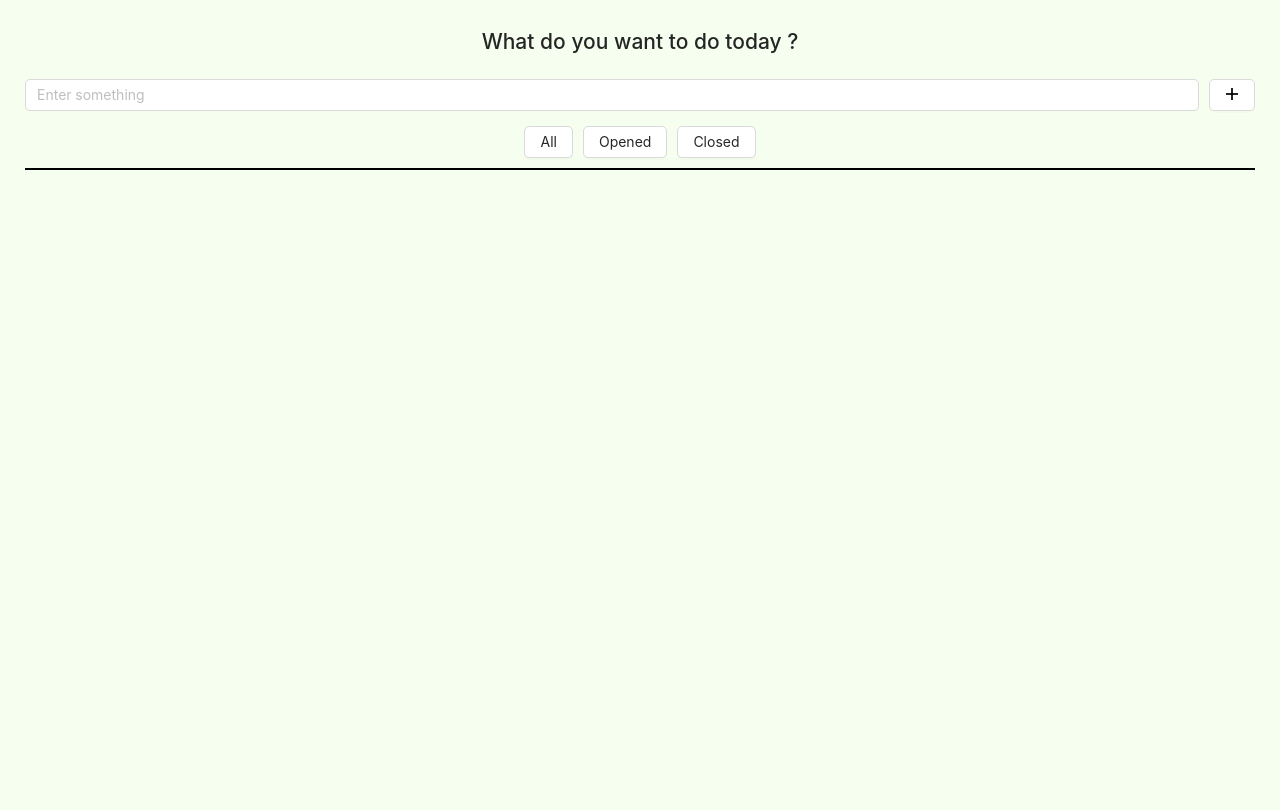
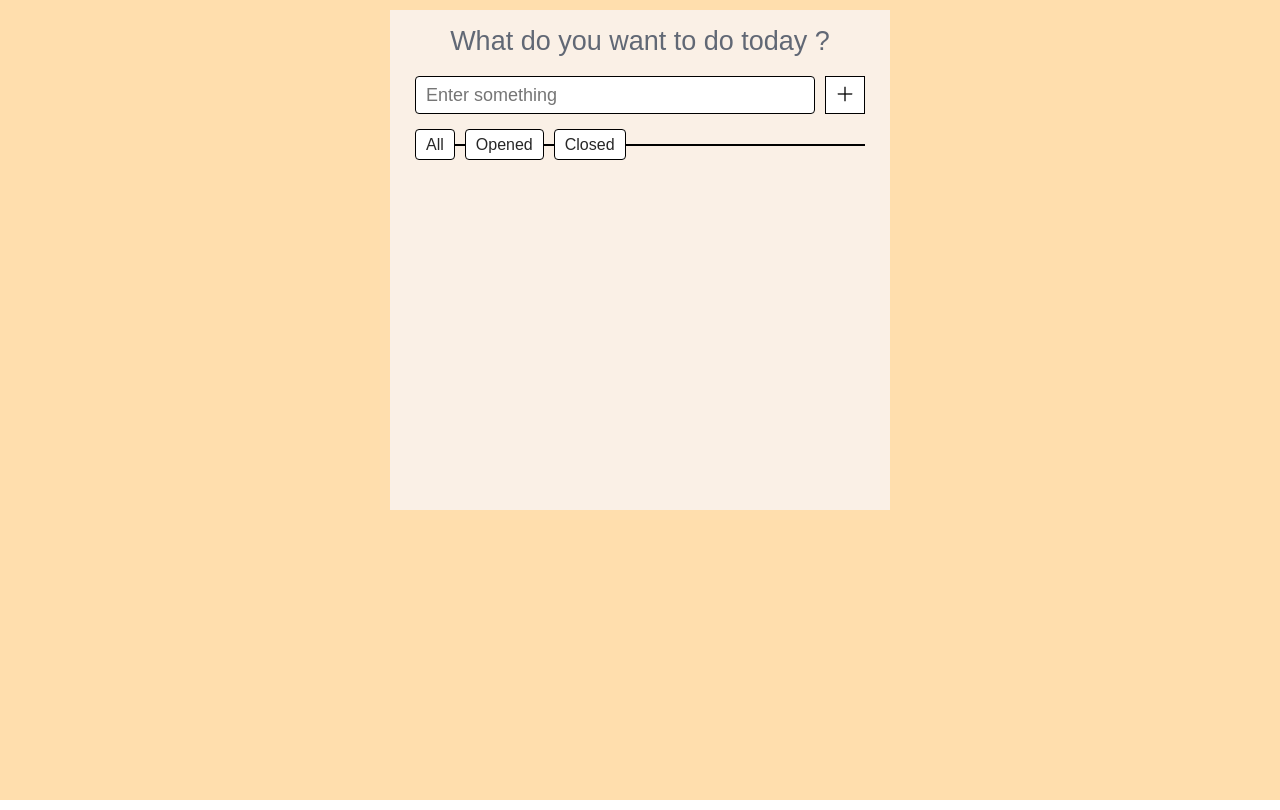
Before and after one commit to NikiDan/newTodo, a React (Create React App) app: page / in a window 1280 px wide. Built offline with nearby package versions, Linux system fonts and the light colour scheme.

Commit message:
filter component. Redisining Add, Filter, App, Root components

```diff
--- /dev/null
+++ b/public/Style.css
@@ -0,0 +1,8 @@
+.root{
+    display: flex;
+    justify-content: center;
+    align-items: flex-start;
+    background: #FFDEAD;
+    height: 100vh;
+    font-size: 18px;
+}
--- a/public/index.html
+++ b/public/index.html
@@ -2,10 +2,11 @@
 <html lang="en">
   <head>
     <meta charset="utf-8" />
+    <link rel="stylesheet" href="Style.css">
     <title>React App</title>
   </head>
   <body>
     <noscript>You need to enable JavaScript to run this app.</noscript>
-    <div id="root"></div>
+    <div id="root" class="root"></div>
   </body>
 </html>
--- a/src/Components/AddTodo/AddTodo.js
+++ b/src/Components/AddTodo/AddTodo.js
@@ -1,6 +1,4 @@
 import React, { useState } from "react";
-import { Input } from "antd";
-import { Button } from "antd";
 import { PlusOutlined } from "@ant-design/icons";
 import { nanoid } from "nanoid";
 import "./Style.css";
@@ -32,16 +30,16 @@ const AddTodo = ({ todo, setTodo }) => {
 
   return (
     <div className="add-todo">
-      <Input
+      <input
         placeholder="Enter something"
         className="add-todo__input"
         value={value}
         onKeyPress={onKeyPress}
         onChange={(e) => setValue(e.target.value)}
       />
-      <Button className="add-todo__button" onClick={saveTodo}>
+      <button className="add-todo__button" onClick={saveTodo}>
         <PlusOutlined />
-      </Button>
+      </button>
     </div>
   );
 }
--- a/src/Components/AddTodo/Style.css
+++ b/src/Components/AddTodo/Style.css
@@ -4,24 +4,38 @@
 
 .add-todo__input {
   margin: 0 10px 0 25px;
+  border: 1px solid #000000;
+  border-radius: 4px;
+  width: 400px;
+  padding: 4px 10px;
 }
+
+.add-todo__input:focus{
+  border: 1px solid #000000;
+}
+
 .add-todo__button {
   margin-right: 25px;
+  background-color: #FFFFFF;
+  border: 1px solid #000000;
+  padding: 0 10px;
+  cursor: pointer;
 }
+
 .add-todo__button:hover {
   color: #3c9103;
   border-color: #3c9103;
 }
-@media (max-width: 400px), screen and (orientation: portrait) {
-  .add-todo__input {
-    padding: 15px;
-    font-size: 35px;
-  }
+/*@media (max-width: 400px), screen and (orientation: portrait) {*/
+/*  .add-todo__input {*/
+/*    padding: 15px;*/
+/*    font-size: 35px;*/
+/*  }*/
 
-  .add-todo__button {
-    font-size: 35px;
-    height: 87px;
-    margin-left: 15px;
-    width: 120px;
-  }
-}
+/*  .add-todo__button {*/
+/*    font-size: 35px;*/
+/*    height: 87px;*/
+/*    margin-left: 15px;*/
+/*    width: 120px;*/
+/*  }*/
+/*}*/
--- a/src/Components/App/App.css
+++ b/src/Components/App/App.css
@@ -1,11 +1,9 @@
 .App {
-  display: flex;
-  justify-content: center;
+  margin-top: 10px;
+  padding-top: 10px;
   flex-direction: column;
   text-align: center;
-  padding-top: 15px;
+  background-color: #faf0e6;
+  min-height: 500px;
+  min-width: 500px;
 }
-.App input,
-.ant-btn {
-  border-radius: 5px !important;
-}
--- a/src/Components/App/App.js
+++ b/src/Components/App/App.js
@@ -3,6 +3,7 @@ import "./App.css";
 import TodoList from "../TodoList";
 import Header from "../Header";
 import AddTodo from "../AddTodo";
+import Filter from "../Filter";
 
 let App = () => {
 
@@ -14,9 +15,15 @@ let App = () => {
     JSON.parse(localStorage.getItem("items")) || []
   );
 
+    const [filtered, setFiltered] = useState(todo);
+
   useEffect(() => {
     localStorage.setItem("items", JSON.stringify(localValue));
   }, [localValue]);
+
+   useEffect(() => {
+       setFiltered(todo);
+   }, [todo]);
 
   return (
     <div className="App">
@@ -27,11 +34,21 @@ let App = () => {
         localValue={localValue}
         setLocalValue={setLocalValue}
       />
+        <Filter
+            filtered = {filtered}
+            setFiltered = {setFiltered}
+            todo={todo}
+            setTodo={setTodo}
+            localValue={localValue}
+            setLocalValue={setLocalValue}
+        />
       <TodoList
         todo={todo}
         setTodo={setTodo}
         localValue={localValue}
         setLocalValue={setLocalValue}
+        filtered = {filtered}
+        setFiltered = {setFiltered}
       />
     </div>
   );
--- /dev/null
+++ b/src/Components/Filter/Filter.js
@@ -0,0 +1,49 @@
+import React, { useCallback } from "react";
+import "./Style.css";
+
+const Filter = ({ todo, setTodo, filtered, setFiltered}) => {
+
+    const todoFilter = useCallback((status) => {
+        if (status === "all") {
+            setFiltered(todo);
+        } else {
+            let newTodo = todo.filter((item) => item.status === status);
+            setFiltered(newTodo);
+        }
+    },[todo])
+
+    return (
+        <div className="todo-list__filter-group">
+            <button
+                type="submit"
+                className="filter-btn
+                todo-list__btn__filter-responsive
+                todo-list__btn__filter-portrait"
+                onClick={() => todoFilter("all")}
+                id = "filter-btn"
+            >
+                All
+            </button>
+            <button
+                className="filter-btn
+                todo-list__btn__filter
+                todo-list__btn__filter-responsive
+                todo-list__btn__filter-portrait"
+                onClick={() => todoFilter(true)}
+            >
+                Opened
+            </button>
+            <button
+                className="filter-btn
+                todo-list__btn__filter
+                todo-list__btn__filter-responsive
+                todo-list__btn__filter-portrait"
+                onClick={() => todoFilter(false)}
+            >
+                Closed
+            </button>
+        </div>
+    );
+}
+
+export default React.memo(Filter)
--- /dev/null
+++ b/src/Components/Filter/Style.css
@@ -0,0 +1,45 @@
+.todo-list__filter-group {
+    border-bottom: 2px solid #000000;
+    margin: 15px 25px 0 25px;
+    padding-bottom: 15px;
+}
+
+.filter-btn{
+    float: left;
+    background-color: #FFFFFF;
+    border: 1px solid #000000;
+    padding: 2px 10px;
+    font-size: 16px;
+    border-radius: 4px;
+    font-weight: 400;
+    cursor: pointer;
+    box-shadow: 0 0 0 #FFFFFF;
+}
+
+.filter-btn:active{
+    top: 2px;
+}
+
+.todo-list__btn__filter {
+    margin-left: 10px;
+}
+
+/*@media (max-width: 400px), screen and (orientation: portrait) {*/
+/*    .todo-list__btn__filter-responsive {*/
+/*        font-size: 30px;*/
+/*        height: 70px;*/
+/*    }*/
+
+/*    .todo-list__btn__filter-portrait {*/
+/*        width: 170px;*/
+/*    }*/
+
+/*    .todo-container__btn__func-responsive {*/
+/*        width: 100px;*/
+/*    }*/
+
+/*    .todo-list__btn__filter {*/
+/*        margin-left: 20px;*/
+/*    }*/
+
+/*}*/
--- /dev/null
+++ b/src/Components/Filter/index.js
@@ -0,0 +1 @@
+export { default } from "./Filter";
--- a/src/Components/Header/Style.css
+++ b/src/Components/Header/Style.css
@@ -1,5 +1,9 @@
 .header {
   margin-bottom: 10px;
+}
+
+.header__title{
+  color: #616875;
 }
 @media (max-width: 400px), screen and (orientation: portrait) {
   .header__title {
--- a/src/Components/TodoList/TodoList.js
+++ b/src/Components/TodoList/TodoList.js
@@ -1,4 +1,4 @@
-import React, {useState, useEffect, useCallback} from "react";
+import React, { useState } from "react";
 import "antd/dist/antd.css";
 import { Button } from "antd";
 import {
@@ -12,14 +12,9 @@ import { Input, message } from "antd";
 import "./Style.css";
 import "animate.css";
 
-const TodoList = ({ todo, setTodo }) => {
+const TodoList = ({ todo, setTodo, filtered, setFiltered }) => {
   const [edit, setEdit] = useState(null);
   const [value, setValue] = useState("");
-  const [filtered, setFiltered] = useState(todo);
-
-  useEffect(() => {
-    setFiltered(todo);
-  }, [todo]);
 
   const localStorageUpdate = (newTodo) => {
     localStorage.setItem("items", JSON.stringify(newTodo));
@@ -77,39 +72,8 @@ const TodoList = ({ todo, setTodo }) => {
     }
   };
 
-  // eslint-disable-next-line react-hooks/exhaustive-deps
-  const todoFilter = useCallback((status) => {
-    console.log("Отработал todoFilter")
-    if (status === "all") {
-      setFiltered(todo);
-    } else {
-      let newTodo = todo.filter((item) => item.status === status);
-      setFiltered(newTodo);
-    }
-  },[todo])
-
   return (
     <div className="todo-list">
-      <div className="todo-list__filter-group">
-        <Button
-          className="todo-list__btn__filter-responsive todo-list__btn__filter-portrait"
-          onClick={() => todoFilter("all")}
-        >
-          All
-        </Button>
-        <Button
-          className="todo-list__btn__filter todo-list__btn__filter-responsive todo-list__btn__filter-portrait"
-          onClick={() => todoFilter(true)}
-        >
-          Opened
-        </Button>
-        <Button
-          className="todo-list__btn__filter todo-list__btn__filter-responsive todo-list__btn__filter-portrait"
-          onClick={() => todoFilter(false)}
-        >
-          Closed
-        </Button>
-      </div>
       {filtered.map((item) => (
         <div
           id={item.id}
--- a/src/index.css
+++ b/src/index.css
@@ -1,12 +1,12 @@
 body {
   padding: 0;
-  font-family: -apple-system, BlinkMacSystemFont, "Segoe UI", Roboto,
-    "Helvetica Neue", Arial, "Noto Sans", sans-serif, "Apple Color Emoji",
-    "Segoe UI Emoji", "Segoe UI Symbol", "Noto Color Emoji";
+  margin: 0;
+  font-family: Arial, Halvetica, sans-serif;
+  /*font-family: -apple-system, BlinkMacSystemFont, "Segoe UI", Roboto,*/
+  /*  "Helvetica Neue", Arial, "Noto Sans", sans-serif, "Apple Color Emoji",*/
+  /*  "Segoe UI Emoji", "Segoe UI Symbol", "Noto Color Emoji";*/
   -webkit-font-smoothing: antialiased;
   -moz-osx-font-smoothing: grayscale;
   font-weight: 500;
-  color: #262626 !important;
-  margin: 10px 0 !important;
-  background: #f6fef0 !important;
+
 }
```
